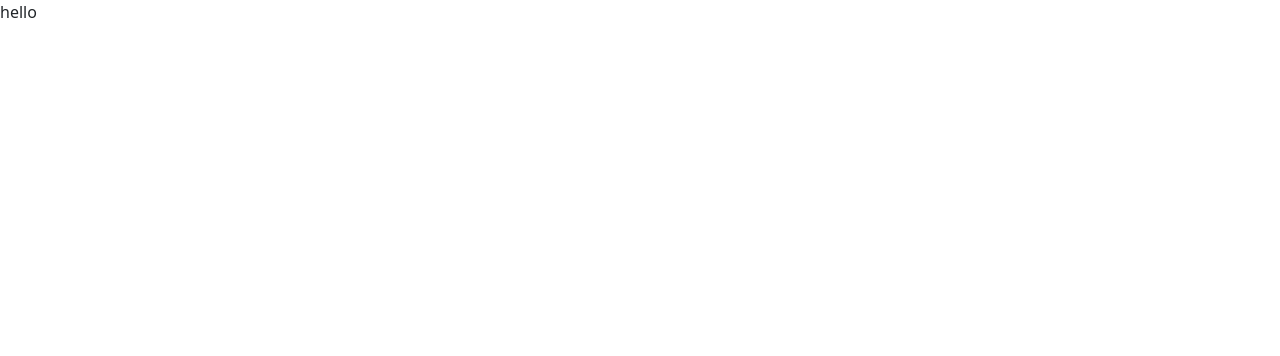
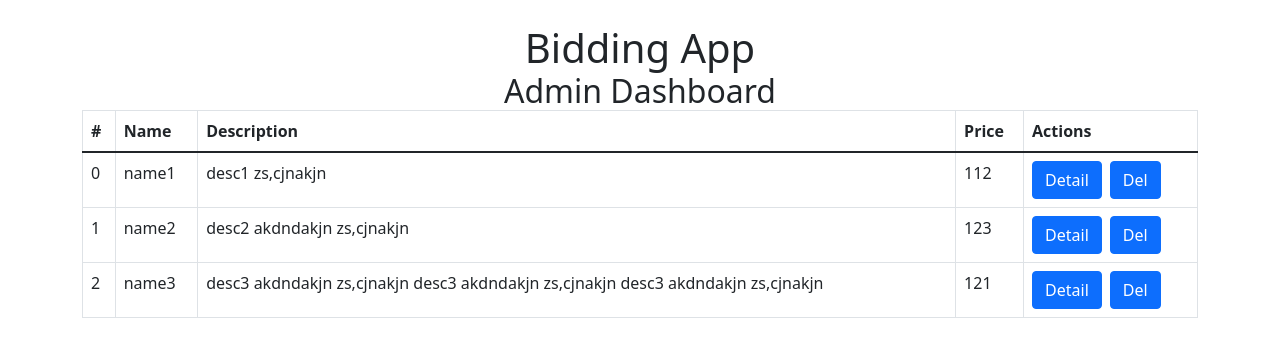
Before and after one commit to Ali-R-dev/Bidding_APP, a React (Create React App) app: page /dashboard in a window 1280 px wide. Shown: the top 356 px of the page. Built offline with nearby package versions, Linux system fonts and the light colour scheme.

Commit message:
second commit

```diff
--- a/package.json
+++ b/package.json
@@ -6,10 +6,12 @@
     "@testing-library/jest-dom": "^5.16.2",
     "@testing-library/react": "^12.1.3",
     "@testing-library/user-event": "^13.5.0",
+    "axios": "^0.26.0",
     "bootstrap": "^5.1.3",
     "react": "^17.0.2",
     "react-bootstrap": "^2.1.2",
     "react-dom": "^17.0.2",
+    "react-router-dom": "^6.2.1",
     "react-scripts": "5.0.0",
     "web-vitals": "^2.1.4"
   },
--- a/src/App.js
+++ b/src/App.js
@@ -1,8 +1,39 @@
+import { BrowserRouter, Route, Routes } from "react-router-dom";
+import Layout from './components/Layout'
+import Login from './features/login/Login'
+import AdminDashboard from './features/admin/AdminDashboard'
+import AdminItemPage from './features/admin/AdminItemPage'
+import UserHomePage from './features/user/UserHomePage'
+import UserItemPage from './features/user/UserItemPage'
+import NotFound from './components/NotFound'
 
 function App() {
   return (
     <div className="App">
-      hello
+      <Layout>
+        <BrowserRouter>
+          <Routes>
+            {/* ---login--- */}
+
+            <Route path={"/"} exact={true} element={<Login />} />
+
+            {/* ---Admin Routes--- */}
+
+            <Route path={"/dashboard"} exact={true} element={<AdminDashboard />} />
+            <Route path={"/dashboard/item"} exact={true} element={<AdminItemPage />} />
+
+            {/* ---user Routes--- */}
+
+            <Route path={"/items"} exact={true} element={<UserHomePage />} />
+
+            <Route path={"/items/item"} exact={true} element={<UserItemPage />} />
+            {/* ---Not found Routes--- */}
+
+            <Route path={"*"} element={<NotFound />} />
+
+          </Routes>
+        </BrowserRouter>
+      </Layout>
     </div>
   );
 }
--- a/src/components/Layout.js
+++ b/src/components/Layout.js
@@ -0,0 +1,11 @@
+import React from 'react'
+import { Container } from 'react-bootstrap'
+
+export default function Layout(props) {
+    return (
+        <Container className='my-4'>
+            <h1 className="m-auto text-center">Bidding App</h1>
+            {props.children}
+        </Container>
+    )
+}
--- /dev/null
+++ b/src/components/NotFound.js
@@ -0,0 +1,7 @@
+import React from 'react'
+
+export default function NotFound() {
+    return (
+        <div>NotFound</div>
+    )
+}
--- /dev/null
+++ b/src/features/admin/AdminDashboard.js
@@ -0,0 +1,45 @@
+import React from 'react'
+import { Table, Button, Stack } from 'react-bootstrap'
+export default function AdminDashboard() {
+    var data = [
+        { id: 1, name: "name1", desc: "desc1 zs,cjnakjn", price: 112 },
+        { id: 2, name: "name2", desc: "desc2 akdndakjn zs,cjnakjn", price: 123 },
+        { id: 3, name: "name3", desc: "desc3 akdndakjn zs,cjnakjn desc3 akdndakjn zs,cjnakjn desc3 akdndakjn zs,cjnakjn", price: 121 }
+    ]
+    return (
+        <div>
+            <h2 className="m-auto text-center">Admin Dashboard</h2>
+            <div>
+                <Table bordered hover>
+                    <thead>
+                        <tr>
+                            <th>#</th>
+                            <th>Name</th>
+                            <th>Description</th>
+                            <th>Price</th>
+                            <th>Actions</th>
+                        </tr>
+                    </thead>
+                    <tbody>
+                        {data.map((item, index) => {
+                            return <tr key={item.id}>
+
+                                <td>{index}</td>
+                                <td>{item.name}</td>
+                                <td>{item.desc}</td>
+                                <td>{item.price}</td>
+                                <td>
+                                    <Stack direction='horizontal' gap={2}>
+                                        <Button>Detail</Button>
+                                        <Button>Del</Button>
+                                    </Stack>
+                                </td>
+                            </tr>
+                        })}
+
+                    </tbody>
+                </Table>
+            </div>
+        </div>
+    )
+}
--- /dev/null
+++ b/src/features/admin/AdminItemPage.js
@@ -0,0 +1,36 @@
+import React from 'react'
+import { Form, Button } from 'react-bootstrap'
+
+export default function AdminItemPage() {
+    return (
+        <div>
+            <Form>
+                <Form.Group className="mb-3" controlId="formName">
+                    <Form.Label>Name</Form.Label>
+                    <Form.Control type="text" placeholder="enter name" />
+                </Form.Group>
+
+                <Form.Group className="mb-3" controlId="formDescription">
+                    <Form.Label>Password</Form.Label>
+                    <Form.Control type="text" placeholder="Enter description here" />
+                </Form.Group>
+
+                <Form.Group className="mb-3" controlId="formExpiryTime">
+                    <Form.Label>Bid Expiry Time</Form.Label>
+                    <Form.Control type="datetime" />
+                </Form.Group>
+
+                <Button variant="primary">
+                    Save
+                </Button>
+                <Button variant="secondary">
+                    Cancel
+                </Button>
+                <Button variant="danger">
+                    Delete
+                </Button>
+
+            </Form>
+        </div>
+    )
+}
--- /dev/null
+++ b/src/features/login/Login.js
@@ -0,0 +1,7 @@
+import React from 'react'
+
+export default function Login() {
+    return (
+        <div>Login</div>
+    )
+}
--- /dev/null
+++ b/src/features/user/UserHomePage.js
@@ -0,0 +1,7 @@
+import React from 'react'
+
+export default function UserHomePage() {
+    return (
+        <div>userHomePage</div>
+    )
+}
--- /dev/null
+++ b/src/features/user/UserItemPage.js
@@ -0,0 +1,7 @@
+import React from 'react'
+
+export default function UserItemPage() {
+    return (
+        <div>userItemPage</div>
+    )
+}
```
Also changed, not shown: src/services/bidService.js (added, +7 -0 lines), src/services/itemService.js (added), 1 other file (tests, documents, lock files or other folders).
